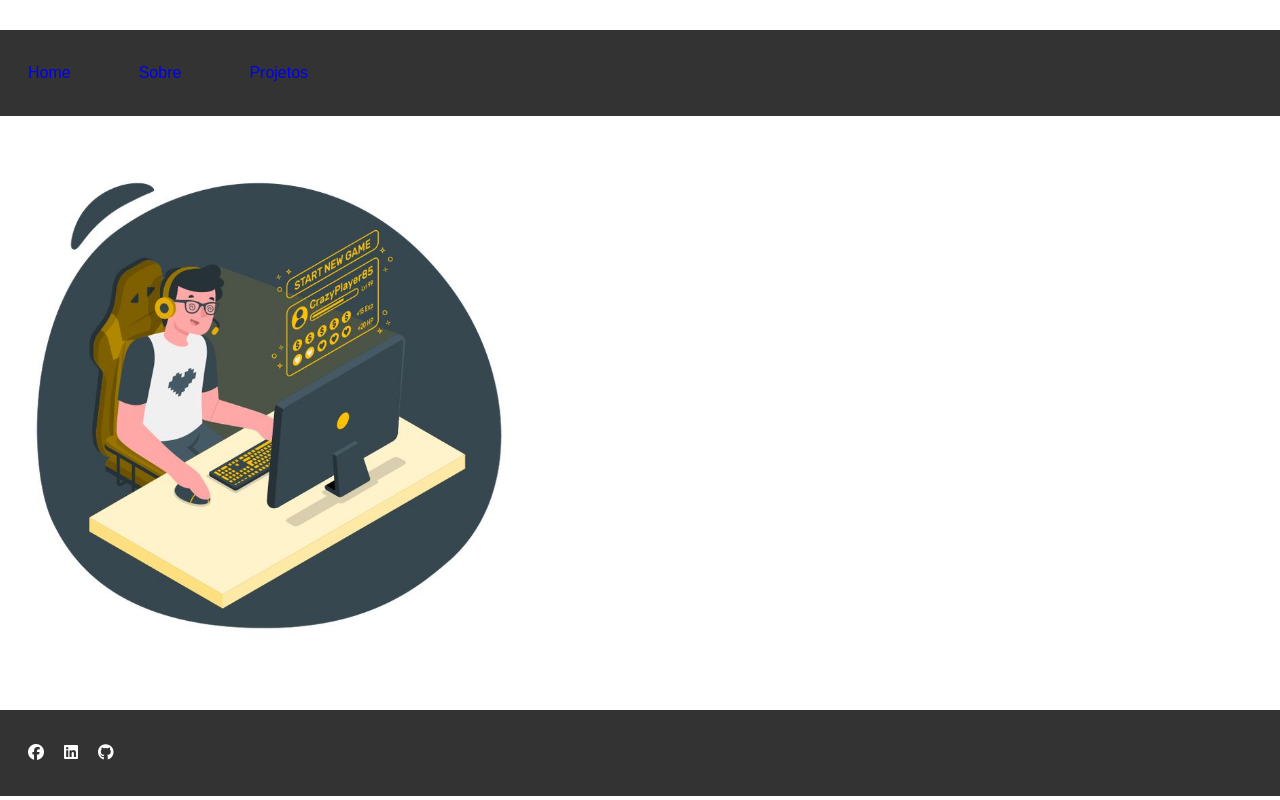
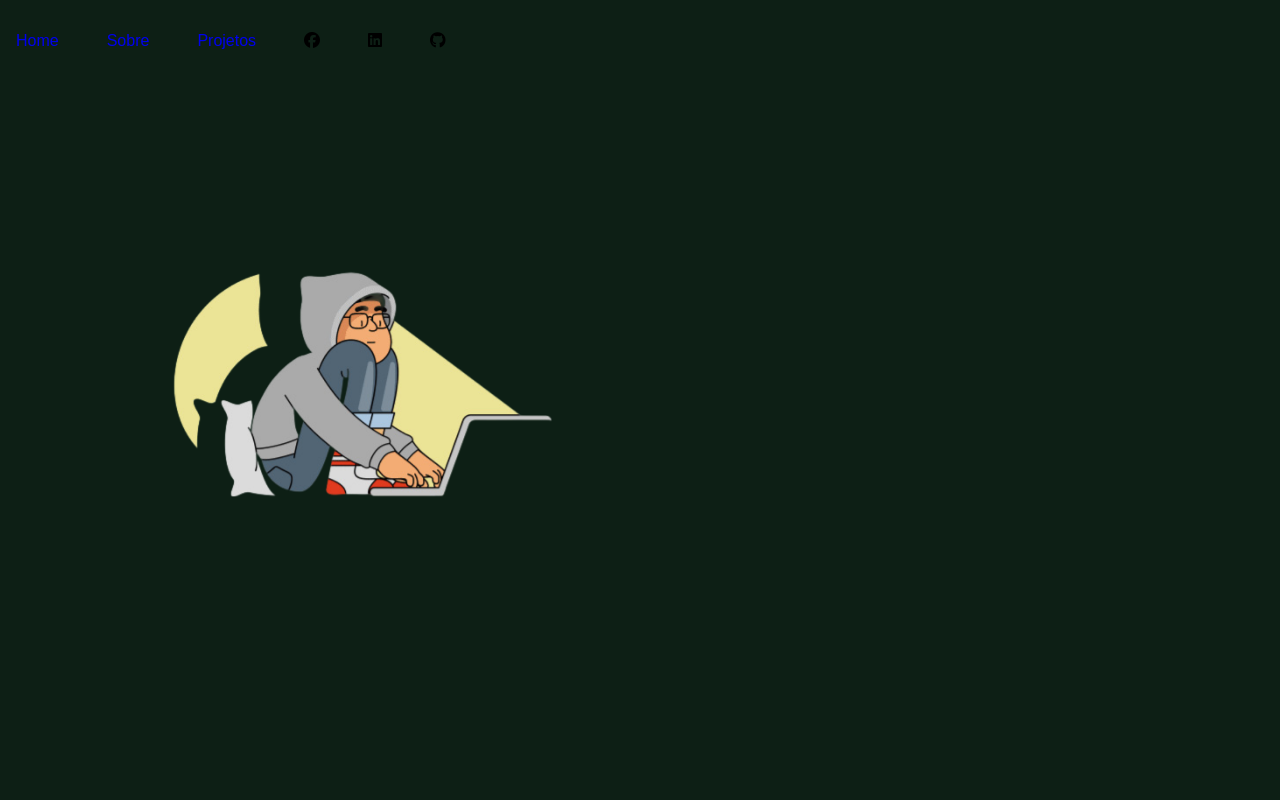
Before and after one commit to Jkvua/myPortfolio, a plain HTML site: page index.html in a window 1280 px wide. Drawn offline with Linux system fonts and the light colour scheme.

Commit message:
modificacoes pequenas

```diff
--- a/index.html
+++ b/index.html
@@ -18,34 +18,23 @@
     <title>Portifoli o - Camila</title>
   </head>
   <body>
-    <footer>
-      <nav>
-        <ul class="nav-links">
-          <li class="link"><a href="#">Home</a></li>
-          <li class="link"><a href="#">Sobre</a></li>
-          <li class="link"><a href="#">Projetos</a></li>
-        </ul>
-      </nav>
-    </footer>
-
+    <nav>
+      <ul class="nav-links">
+        <li class="link"><a href="#">Home</a></li>
+        <li class="link"><a href="#">Sobre</a></li>
+        <li class="link"><a href="#">Projetos</a></li>
+        <li><i class="fa-brands fa-facebook"></i></li>
+        <li><i class="fa-brands fa-linkedin"></i></li>
+        <li><i class="fa-brands fa-github"></i></li>
+      </ul>
+    </nav>
     <nav>
       <div class="nav-logo">
         <a href="#">
-          <img src="./imagens/imagem3.jpg" />
+          <img src="./imagens/imgfinal.png" />
         </a>
       </div>
     </nav>
-
-    <footer>
-      <nav>
-        <ul>
-          <li><i class="fa-brands fa-facebook"></i></li>
-          <li><i class="fa-brands fa-linkedin"></i></li>
-          <li><i class="fa-brands fa-github"></i></li>
-        </ul>
-      </nav>
-    </footer>
-
     <script src="script.js"></script>
   </body>
 </html>
--- a/style.css
+++ b/style.css
@@ -19,7 +19,7 @@ a{
 
 body {
     font-family: 'Poppions', sans-serif;
-    background: rgb(255, 255, 255);
+    background: rgb(13, 31, 21);
 }
 
 nav {
@@ -33,7 +33,7 @@ nav {
 }
 
 .nav-logo {
-    max-width: 500px;
+    max-width: 700px;
 }
 
 .nav-links {
```
Also changed, not shown: imagens/imgfinal.png (added).
